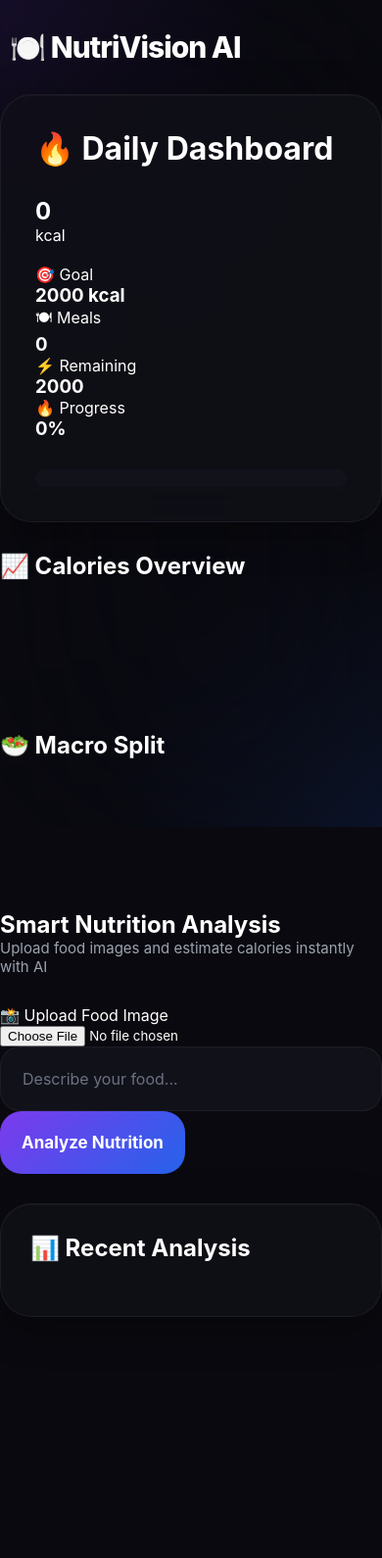
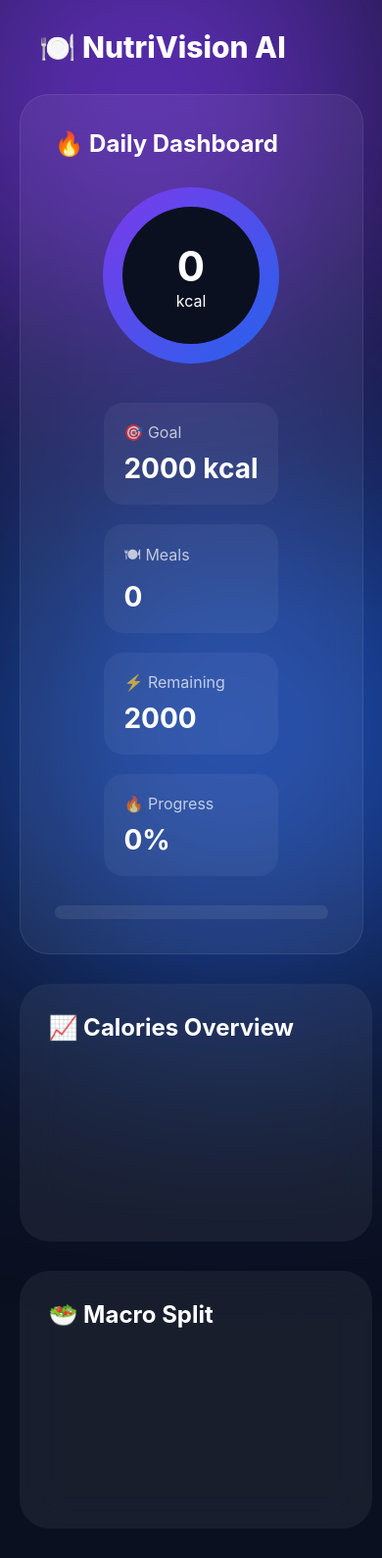
Before and after one commit to SujalPaul/ai-calorie-tracker, a website: page index.html in a window 390 px wide. Shown: the top 1590 px of the page at 98% size. Before the commit the page ends 1344 px from the top, so only its background shows below. Drawn offline with nearby package versions, Linux system fonts and the light colour scheme.

Commit message:
Update style.css

```diff
--- a/style.css
+++ b/style.css
@@ -6,143 +6,164 @@
 }
 
 body{
+  background:#0b1020;
+  color:white;
   min-height:100vh;
-  background:#09090f;
-  color:white;
   overflow-x:hidden;
   position:relative;
 }
 
 /* BACKGROUND */
 
-body::before{
-  content:"";
+.background-blur{
   position:fixed;
-  inset:0;
-  background:
-    radial-gradient(circle at top left,#7c3aed22,transparent 30%),
-    radial-gradient(circle at bottom right,#2563eb22,transparent 30%);
-  z-index:-2;
+  width:500px;
+  height:500px;
+  border-radius:50%;
+  filter:blur(140px);
+  z-index:-1;
 }
 
-body::after{
-  content:"";
-  position:fixed;
-  inset:0;
-  backdrop-filter:blur(120px);
-  z-index:-1;
+.blur1{
+  background:#7c3aed;
+  top:-150px;
+  left:-100px;
+}
+
+.blur2{
+  background:#2563eb;
+  bottom:-150px;
+  right:-100px;
 }
 
 /* HEADER */
 
 header{
-  width:95%;
-  max-width:1400px;
-  margin:auto;
-  padding:30px 0;
-  display:flex;
-  justify-content:space-between;
-  align-items:center;
+  padding:30px 40px;
 }
 
 header h1{
   font-size:30px;
   font-weight:800;
-  letter-spacing:-1px;
 }
 
-.theme-btn{
-  width:52px;
-  height:52px;
-  border:none;
-  border-radius:18px;
-  background:#13131c;
-  color:white;
-  font-size:20px;
-  cursor:pointer;
-  transition:0.3s;
-  border:1px solid rgba(255,255,255,0.05);
-}
+/* LAYOUT */
 
-.theme-btn:hover{
-  transform:translateY(-3px);
-  background:#1a1a26;
-}
-
-/* MAIN */
-
-.container{
-  width:95%;
+.dashboard-layout{
+  width:90%;
   max-width:1400px;
   margin:auto;
-}
-
-/* CARDS */
-
-.dashboard-card,
-.analyzer-card,
-.history-card{
-  background:rgba(17,17,25,0.75);
-  border:1px solid rgba(255,255,255,0.06);
-  backdrop-filter:blur(20px);
-  border-radius:32px;
-  box-shadow:
-    0 10px 40px rgba(0,0,0,0.35),
-    inset 0 1px 1px rgba(255,255,255,0.04);
+  padding-bottom:60px;
 }
 
 /* DASHBOARD */
 
 .dashboard-card{
+  background:rgba(255,255,255,0.06);
+  border:1px solid rgba(255,255,255,0.08);
+  border-radius:30px;
   padding:35px;
+  backdrop-filter:blur(20px);
   margin-bottom:30px;
 }
 
 .dashboard-card h2{
-  font-size:32px;
   margin-bottom:30px;
 }
 
 .dashboard-grid{
+  display:flex;
+  gap:40px;
+  align-items:center;
+}
+
+.dashboard-circle{
+  width:180px;
+  height:180px;
+  border-radius:50%;
+  background:linear-gradient(135deg,#7c3aed,#2563eb);
+  display:flex;
+  align-items:center;
+  justify-content:center;
+}
+
+.circle-inner{
+  width:140px;
+  height:140px;
+  border-radius:50%;
+  background:#0b1020;
+  display:flex;
+  flex-direction:column;
+  align-items:center;
+  justify-content:center;
+}
+
+.circle-inner h1{
+  font-size:42px;
+}
+
+.dashboard-stats{
+  flex:1;
   display:grid;
-  grid-template-columns:repeat(auto-fit,minmax(220px,1fr));
+  grid-template-columns:1fr 1fr;
   gap:20px;
 }
 
-.dashboard-stat{
-  background:#11111a;
-  border-radius:24px;
-  padding:24px;
-  border:1px solid rgba(255,255,255,0.04);
+.stat-card{
+  background:rgba(255,255,255,0.05);
+  padding:20px;
+  border-radius:20px;
 }
 
-.dashboard-stat h3{
-  font-size:14px;
-  color:#9ca3af;
-  margin-bottom:10px;
+.stat-card span{
+  opacity:0.7;
 }
 
-.dashboard-stat p{
-  font-size:32px;
-  font-weight:800;
+.stat-card h3{
+  margin-top:10px;
+  font-size:28px;
 }
 
+/* PROGRESS */
+
 .progress-bar{
+  width:100%;
+  height:14px;
+  background:rgba(255,255,255,0.08);
+  border-radius:50px;
   margin-top:30px;
-  height:18px;
-  background:#12121b;
-  border-radius:999px;
   overflow:hidden;
 }
 
 .progress-fill{
   width:0%;
   height:100%;
-  background:linear-gradient(90deg,#7c3aed,#2563eb);
+  background:linear-gradient(90deg,#ff00cc,#3333ff);
+  border-radius:50px;
   transition:0.5s;
 }
 
-/* MAIN GRID */
+/* CHARTS */
+
+.charts-section{
+  display:grid;
+  grid-template-columns:1fr 1fr;
+  gap:30px;
+  margin-bottom:30px;
+}
+
+.chart-card{
+  background:rgba(255,255,255,0.06);
+  border-radius:30px;
+  padding:30px;
+  backdrop-filter:blur(20px);
+}
+
+.chart-card h2{
+  margin-bottom:20px;
+}
+
+/* MAIN */
 
 .main-grid{
   display:grid;
@@ -150,216 +171,174 @@ header h1{
   gap:30px;
 }
 
-/* ANALYZER */
+/* GLASS */
 
-.analyzer-card{
-  padding:35px;
+.glass-card,
+.history-card{
+  background:rgba(255,255,255,0.06);
+  border:1px solid rgba(255,255,255,0.08);
+  border-radius:30px;
+  padding:30px;
+  backdrop-filter:blur(20px);
 }
 
-.analyzer-card h2{
-  font-size:42px;
-  line-height:1.1;
-  margin-bottom:10px;
-  letter-spacing:-1px;
+/* INPUTS */
+
+.upload-box{
+  width:100%;
+  padding:18px;
+  border:2px dashed rgba(255,255,255,0.15);
+  border-radius:18px;
+  display:flex;
+  justify-content:center;
+  margin-top:25px;
+  cursor:pointer;
 }
 
-.subtitle{
-  color:#9ca3af;
-  margin-bottom:30px;
-  font-size:15px;
-}
-
-.upload-box{
-  display:flex;
-  flex-direction:column;
-  gap:22px;
-}
-
-.upload-label{
-  width:100%;
-  padding:24px;
-  border-radius:24px;
-  border:2px dashed rgba(255,255,255,0.08);
-  background:#11111a;
-  text-align:center;
-  cursor:pointer;
-  transition:0.3s;
-  font-weight:600;
-}
-
-.upload-label:hover{
-  border-color:#7c3aed;
-  transform:translateY(-2px);
+#imageInput{
+  display:none;
 }
 
 #imagePreview{
   width:100%;
-  border-radius:28px;
+  margin-top:20px;
+  border-radius:25px;
   display:none;
-  object-fit:cover;
-  max-height:550px;
-  border:1px solid rgba(255,255,255,0.06);
 }
 
 #foodInput{
   width:100%;
-  padding:22px;
+  padding:18px;
+  margin-top:20px;
   border:none;
-  border-radius:20px;
-  background:#11111a;
+  outline:none;
+  border-radius:18px;
+  background:rgba(255,255,255,0.08);
   color:white;
-  font-size:16px;
-  outline:none;
-  border:1px solid rgba(255,255,255,0.05);
 }
 
 #foodInput::placeholder{
-  color:#6b7280;
+  color:rgba(255,255,255,0.6);
 }
 
-#analyzeBtn{
+button{
+  width:100%;
+  padding:18px;
+  margin-top:20px;
   border:none;
-  padding:22px;
-  border-radius:22px;
-  font-size:17px;
+  border-radius:18px;
+  color:white;
+  font-size:16px;
   font-weight:700;
   cursor:pointer;
-  color:white;
-  background:linear-gradient(135deg,#7c3aed,#2563eb);
+  background:linear-gradient(90deg,#ff00cc,#3333ff);
   transition:0.3s;
 }
 
-#analyzeBtn:hover{
-  transform:translateY(-3px);
-  box-shadow:0 10px 30px rgba(124,58,237,0.4);
+button:hover{
+  transform:translateY(-2px);
 }
 
 /* RESULT */
 
 .nutrition-result{
-  margin-top:35px;
-  background:#11111a;
-  border-radius:30px;
-  padding:35px;
-  border:1px solid rgba(255,255,255,0.05);
+  margin-top:25px;
 }
 
 .nutrition-result h2{
-  margin-bottom:30px;
-  font-size:36px;
+  text-align:center;
+  margin-bottom:25px;
 }
 
 .calorie-circle{
-  width:190px;
-  height:190px;
+  width:180px;
+  height:180px;
   border-radius:50%;
-  margin:auto;
-  background:linear-gradient(135deg,#7c3aed,#2563eb);
+  background:linear-gradient(135deg,#ff00cc,#7c3aed);
   display:flex;
   flex-direction:column;
   justify-content:center;
   align-items:center;
-  box-shadow:0 20px 40px rgba(124,58,237,0.35);
+  margin:20px auto;
 }
 
 .calorie-circle span{
-  font-size:54px;
-  font-weight:900;
-}
-
-.calorie-circle p{
-  font-size:20px;
-  opacity:0.9;
+  font-size:52px;
+  font-weight:800;
 }
 
 .nutrition-grid{
-  margin-top:35px;
   display:grid;
-  grid-template-columns:repeat(3,1fr);
-  gap:20px;
+  grid-template-columns:1fr 1fr 1fr;
+  gap:15px;
+  margin-top:30px;
 }
 
 .nutrition-card{
-  background:#0f0f17;
-  border-radius:24px;
-  padding:25px;
+  background:rgba(255,255,255,0.05);
+  border-radius:20px;
+  padding:20px;
   text-align:center;
-  border:1px solid rgba(255,255,255,0.05);
-}
-
-.nutrition-card h3{
-  margin-bottom:12px;
-  color:#9ca3af;
 }
 
 .nutrition-card p{
-  font-size:34px;
+  font-size:30px;
   font-weight:800;
+  margin-top:10px;
 }
 
 /* HISTORY */
 
-.history-card{
-  padding:30px;
-  height:fit-content;
-}
-
-.history-card h2{
-  margin-bottom:25px;
-}
-
 .history-item{
-  background:#11111a;
-  border-radius:22px;
-  padding:20px;
-  margin-bottom:18px;
-  border:1px solid rgba(255,255,255,0.04);
-}
-
-.history-item h4{
-  margin-bottom:8px;
+  background:rgba(255,255,255,0.05);
+  padding:18px;
+  border-radius:20px;
+  margin-top:15px;
 }
 
 .history-item p{
-  color:#9ca3af;
+  opacity:0.7;
+  margin-top:6px;
 }
 
 /* LOADER */
 
 .loading-card{
+  margin-top:25px;
   text-align:center;
-  padding:40px;
 }
 
 .loader{
-  width:55px;
-  height:55px;
-  border:5px solid rgba(255,255,255,0.08);
-  border-top:5px solid #7c3aed;
+  width:60px;
+  height:60px;
+  border:5px solid rgba(255,255,255,0.1);
+  border-top:5px solid white;
   border-radius:50%;
   margin:auto;
   animation:spin 1s linear infinite;
 }
 
 @keyframes spin{
-  100%{
+  to{
     transform:rotate(360deg);
   }
-}
-
-/* ERROR */
-
-.error-card{
-  margin-top:25px;
-  padding:20px;
-  border-radius:18px;
-  background:#2a1111;
-  border:1px solid rgba(255,0,0,0.2);
 }
 
 /* MOBILE */
 
 @media(max-width:1000px){
+
+  .dashboard-grid{
+    flex-direction:column;
+  }
+
+  .dashboard-stats{
+    grid-template-columns:1fr;
+  }
+
+  .charts-section{
+    grid-template-columns:1fr;
+  }
 
   .main-grid{
     grid-template-columns:1fr;
@@ -369,12 +348,4 @@ header h1{
     grid-template-columns:1fr;
   }
 
-  .dashboard-grid{
-    grid-template-columns:1fr;
-  }
-
-  .analyzer-card h2{
-    font-size:34px;
-  }
-
 }
```
